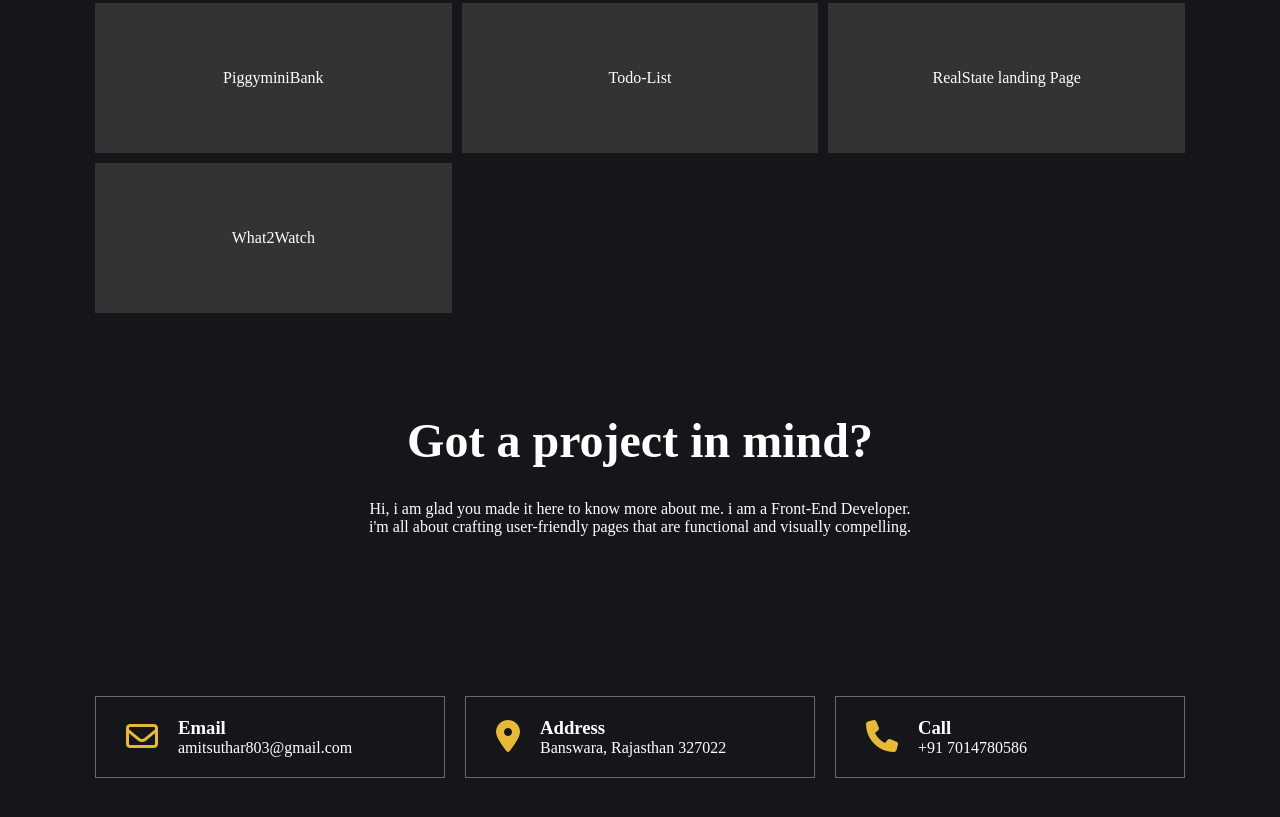
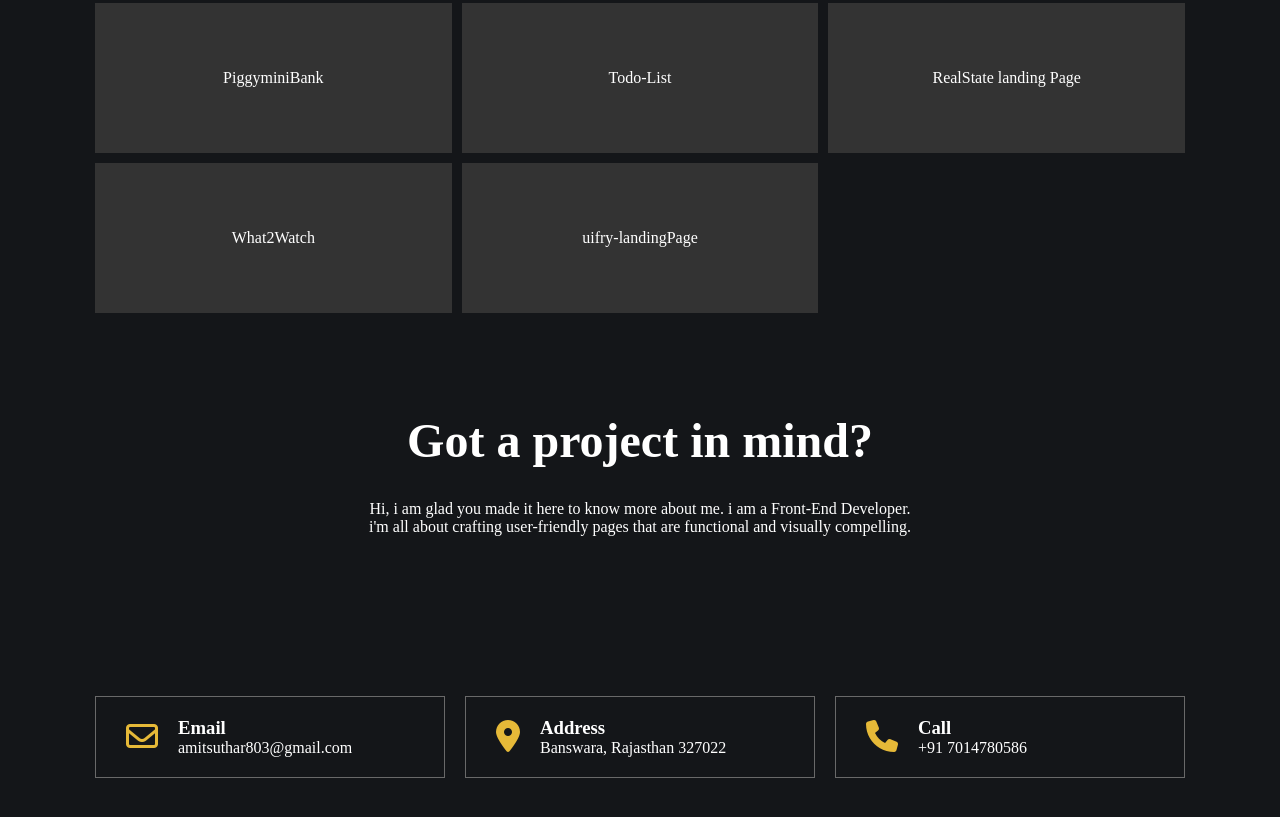
Before and after one commit to amitsuthar803/portfolio-plain, a website: page index.html in a window 1280 px wide. Shown: the part 1785-2602 px from the top of the page. Drawn offline with nearby package versions, Linux system fonts and the light colour scheme; a web font is replaced by a local one.

Commit message:
project update

```diff
--- a/index.html
+++ b/index.html
@@ -185,6 +185,11 @@
               >What2Watch</a
             >
           </div>
+          <div class="project react">
+            <a href="https://uifry-page.netlify.app/" target="_blank"
+              >uifry-landingPage</a
+            >
+          </div>
         </div>
       </div>
     </section>
```
